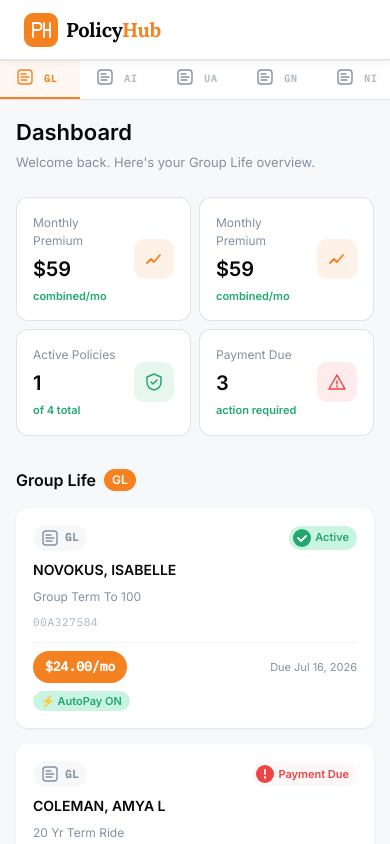
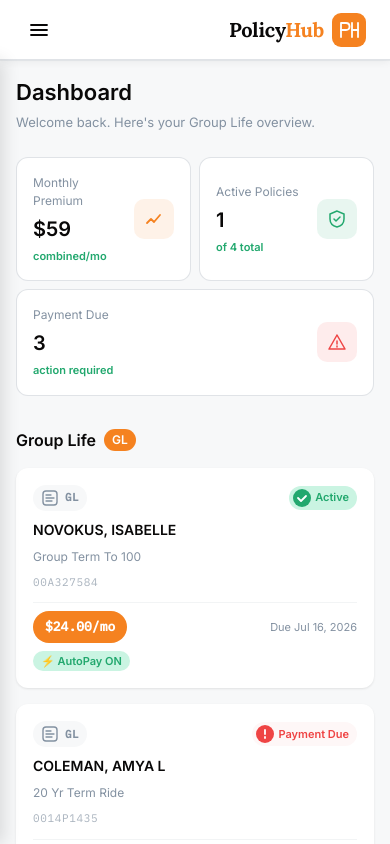
Before and after one commit to Y0geshmainkar/policyhub, a React (Vite) app: page / in a window 390 px wide. Built offline with nearby package versions, Linux system fonts and the light colour scheme.

Commit message:
header change and hamburger menu

```diff
--- a/src/App.module.scss
+++ b/src/App.module.scss
@@ -1,6 +1,6 @@
 @use './styles/tokens' as *;
 
-$breakpoint: 640px;
+$breakpoint: 768px;
 
 .layout {
   display: flex;
@@ -13,9 +13,38 @@ $breakpoint: 640px;
   display: flex;
   flex: 1;
   overflow: hidden;
-  background: $off-white;
+}
+
+// Desktop sidebar wrapper — always visible
+.sidebarWrap {
+  height: 100%;
 
   @media (max-width: $breakpoint) {
-    flex-direction: column;
+    position: fixed;
+    top: $header-height;
+    left: 0;
+    bottom: 0;
+    height: calc(100vh - #{$header-height});
+    z-index: 200;
+    transform: translateX(-100%);
+    transition: transform 0.25s ease;
+    box-shadow: 4px 0 16px rgba($dark, 0.12);
+
+    &.drawerOpen {
+      transform: translateX(0);
+    }
   }
 }
+
+// Backdrop when drawer is open
+.drawerBackdrop {
+  display: none;
+
+  @media (max-width: $breakpoint) {
+    display: block;
+    position: fixed;
+    inset: 0;
+    z-index: 199;
+    background: rgba($dark, 0.4);
+  }
+}
--- a/src/App.tsx
+++ b/src/App.tsx
@@ -1,3 +1,4 @@
+import { useState } from 'react';
 import { Routes, Route } from 'react-router-dom';
 import { Header } from './components/Header/Header';
 import { Sidebar } from './components/Sidebar/Sidebar';
@@ -8,16 +9,33 @@ import { LoadingOverlay } from './components/LoadingOverlay/LoadingOverlay';
 import styles from './App.module.scss';
 
 function App() {
+  const [drawerOpen, setDrawerOpen] = useState(false);
+
   return (
     <div className={styles.layout}>
-      <Header />
+      <Header onMenuClick={() => setDrawerOpen(o => !o)} />
+
+      {/* Mobile drawer overlay */}
+      {drawerOpen && (
+        <div
+          className={styles.drawerBackdrop}
+          onClick={() => setDrawerOpen(false)}
+          aria-hidden="true"
+        />
+      )}
+
       <div className={styles.content}>
-        <Sidebar />
+        {/* Desktop sidebar — always visible */}
+        <div className={`${styles.sidebarWrap} ${drawerOpen ? styles.drawerOpen : ''}`}>
+          <Sidebar onSelect={() => setDrawerOpen(false)} />
+        </div>
+
         <Routes>
           <Route path="/" element={<Dashboard />} />
           <Route path="/policy/:id" element={<PolicyDetail />} />
         </Routes>
       </div>
+
       <PaymentModal />
       <LoadingOverlay />
     </div>
--- a/src/components/Header/Header.module.scss
+++ b/src/components/Header/Header.module.scss
@@ -1,4 +1,32 @@
 @use '../../styles/tokens' as *;
+
+.menuBtn {
+  display: none;
+  background: none;
+  border: none;
+  color: $dark;
+  cursor: pointer;
+  padding: $space-xs;
+  border-radius: $radius-sm;
+  z-index: 201;
+  position: relative;
+  flex-shrink: 0;
+
+  &:hover { background: $off-white; }
+  &:focus-visible { outline: $focus-outline; outline-offset: $focus-outline-offset; }
+
+  @media (max-width: 768px) {
+    display: flex;
+    align-items: center;
+    justify-content: center;
+  }
+}
+
+// Logo always pushed to right
+.logoRight {
+  margin-left: auto;
+}
+
 
 .header {
   height: $header-height;
--- a/src/components/Header/Header.tsx
+++ b/src/components/Header/Header.tsx
@@ -2,18 +2,37 @@ import { Link } from 'react-router-dom';
 import { LogoIcon } from '../icons/Icons';
 import styles from './Header.module.scss';
 
-export function Header() {
+interface Props {
+  onMenuClick: () => void;
+}
+
+const HamburgerIcon = () => (
+  <svg width="22" height="22" viewBox="0 0 22 22" fill="none" aria-hidden="true">
+    <path d="M3 6h16M3 11h16M3 16h16" stroke="currentColor" strokeWidth="1.8" strokeLinecap="round"/>
+  </svg>
+);
+
+export function Header({ onMenuClick }: Props) {
   return (
     <header className={styles.header}>
-      <Link to="/" className={styles.logo} aria-label="PolicyHub home">
-        <LogoIcon />
+      {/* Hamburger left — mobile only */}
+      <button
+        className={styles.menuBtn}
+        onClick={onMenuClick}
+        aria-label="Open navigation menu"
+      >
+        <HamburgerIcon />
+      </button>
+
+      <span className={styles.tagline}>Insurance Self-Service</span>
+
+      {/* Logo right */}
+      <Link to="/" className={`${styles.logo} ${styles.logoRight}`} aria-label="PolicyHub home">
         <span className={styles.logoText}>
           Policy<span>Hub</span>
         </span>
+        <LogoIcon />
       </Link>
-      <span className={styles.divider} aria-hidden />
-      <span className={styles.tagline}>Insurance Self-Service</span>
-      <nav className={styles.nav} aria-label="Header navigation" />
     </header>
   );
 }
--- a/src/components/Sidebar/Sidebar.module.scss
+++ b/src/components/Sidebar/Sidebar.module.scss
@@ -1,30 +1,19 @@
 @use '../../styles/tokens' as *;
 @use 'sass:color';
 
-$breakpoint: 640px;
-
 .sidebar {
   width: $sidebar-width;
+  height: 100%;
+  max-height: 100%;
   background: $white;
   border-right: 1px solid $border-color;
-  padding-top: $space-md;
-  flex-shrink: 0;
+  padding-top: $space-sm;
   overflow-y: auto;
+  overflow-x: hidden;
   display: flex;
   flex-direction: column;
-
-  @media (max-width: $breakpoint) {
-    width: 100%;
-    padding-top: 0;
-    flex-direction: row;
-    overflow-y: visible;
-    overflow-x: auto;
-    border-right: none;
-    border-bottom: 1px solid $border-color;
-  }
 }
 
-// Section label like "INSURANCE" in TallyPrime
 .sectionLabel {
   font-size: 10px;
   font-weight: 700;
@@ -33,10 +22,6 @@ $breakpoint: 640px;
   color: $slate-mid;
   padding: $space-sm $space-md $space-xs;
   margin-top: $space-sm;
-
-  @media (max-width: $breakpoint) {
-    display: none;
-  }
 }
 
 .tabList {
@@ -46,12 +31,6 @@ $breakpoint: 640px;
   display: flex;
   flex-direction: column;
   gap: 1px;
-
-  @media (max-width: $breakpoint) {
-    flex-direction: row;
-    padding: 0;
-    gap: 0;
-  }
 }
 
 .tab {
@@ -59,7 +38,7 @@ $breakpoint: 640px;
   align-items: center;
   gap: 10px;
   cursor: pointer;
-  padding: 9px $space-md;
+  padding: 10px $space-md;
   font-family: $font-sans;
   font-size: 13px;
   font-weight: 500;
@@ -77,29 +56,17 @@ $breakpoint: 640px;
     color: $dark;
   }
 
-  // Active: light orange bg + orange text + left orange bar (TallyPrime pattern)
   &[aria-selected='true'] {
     background: rgba($orange, 0.08);
     color: $orange;
     font-weight: 600;
     box-shadow: inset 3px 0 0 $orange;
 
-    .code   { color: $orange; }
-    .icon   { color: $orange; }
-
-    @media (max-width: $breakpoint) {
-      box-shadow: none;
-      border-bottom: 2px solid $orange;
-      background: rgba($orange, 0.06);
-      border-radius: 0;
-    }
+    .code  { color: $orange; }
+    .icon  { color: $orange; }
   }
 
-  @media (max-width: $breakpoint) {
-    width: auto;
-    border-radius: 0;
-    padding: $space-sm $space-md;
-  }
+  &:focus-visible { outline: $focus-outline; outline-offset: $focus-outline-offset; }
 }
 
 .icon {
@@ -119,7 +86,5 @@ $breakpoint: 640px;
 }
 
 .label {
-  @media (max-width: $breakpoint) {
-    display: none;
-  }
+  // always visible — no mobile-only hide needed (drawer handles mobile now)
 }
--- a/src/components/Sidebar/Sidebar.tsx
+++ b/src/components/Sidebar/Sidebar.tsx
@@ -6,7 +6,11 @@ import { setActiveDivision } from '../../store/policiesSlice';
 import { DIVISION_ICONS } from '../icons/Icons';
 import styles from './Sidebar.module.scss';
 
-export function Sidebar() {
+interface Props {
+  onSelect?: () => void;
+}
+
+export function Sidebar({ onSelect }: Props) {
   const dispatch = useAppDispatch();
   const navigate = useNavigate();
   const activeDivision = useAppSelector(s => s.policies.activeDivision);
@@ -15,6 +19,7 @@ export function Sidebar() {
   const handleSelect = (div: Division) => {
     dispatch(setActiveDivision(div));
     navigate('/');
+    onSelect?.();
   };
 
   const handleKeyDown = (e: KeyboardEvent, index: number) => {
--- a/src/pages/Dashboard/Dashboard.tsx
+++ b/src/pages/Dashboard/Dashboard.tsx
@@ -26,10 +26,10 @@ export function Dashboard() {
   const activeDivision = useAppSelector(s => s.policies.activeDivision);
   const { data: policies = [], isLoading, isError } = usePolicies();
 
-  const filtered   = policies.filter(p => p.division === activeDivision);
-  const activeCount = filtered.filter(p => p.status === 'active').length;
-  const dueCount    = filtered.filter(p => p.status === 'due').length;
-  const totalPremium = filtered.reduce((s, p) => s + p.premium, 0);
+  const filtered      = policies.filter(p => p.division === activeDivision);
+  const activeCount   = filtered.filter(p => p.status === 'active').length;
+  const dueCount      = filtered.filter(p => p.status === 'due').length;
+  const totalPremium  = filtered.reduce((s, p) => s + p.premium, 0);
 
   return (
     <main
@@ -38,13 +38,12 @@ export function Dashboard() {
       aria-labelledby={`tab-${activeDivision}`}
       className={styles.panel}
     >
-      {/* Page header — plain, no dark bg */}
       <div className={styles.pageHeader}>
         <h1 className={styles.pageTitle}>Dashboard</h1>
         <p className={styles.pageSubtitle}>Welcome back. Here's your {DIVISION_NAMES[activeDivision]} overview.</p>
       </div>
 
-      {/* Stat cards */}
+      {/* Stat cards — only when data loaded and division has policies */}
       {!isLoading && !isError && filtered.length > 0 && (
         <div className={styles.statsRow}>
           <div className={styles.statCard}>
@@ -53,30 +52,18 @@ export function Dashboard() {
               <span className={styles.statValue}>${totalPremium.toFixed(0)}</span>
               <span className={styles.statSub}>combined/mo</span>
             </div>
-            <div className={`${styles.statIcon} ${styles.orange}`}>
-              <TrendIcon />
-            </div>
+            <div className={`${styles.statIcon} ${styles.orange}`}><TrendIcon /></div>
           </div>
-          <div className={styles.statCard}>
-            <div className={styles.statInfo}>
-              <span className={styles.statLabel}>Monthly Premium</span>
-              <span className={styles.statValue}>${totalPremium.toFixed(0)}</span>
-              <span className={styles.statSub}>combined/mo</span>
-            </div>
-            <div className={`${styles.statIcon} ${styles.orange}`}>
-              <TrendIcon />
-            </div>
-          </div>
+
           <div className={styles.statCard}>
             <div className={styles.statInfo}>
               <span className={styles.statLabel}>Active Policies</span>
               <span className={styles.statValue}>{activeCount}</span>
               <span className={styles.statSub}>of {filtered.length} total</span>
             </div>
-            <div className={`${styles.statIcon} ${styles.green}`}>
-              <ShieldStatIcon />
-            </div>
+            <div className={`${styles.statIcon} ${styles.green}`}><ShieldStatIcon /></div>
           </div>
+
           {dueCount > 0 && (
             <div className={styles.statCard}>
               <div className={styles.statInfo}>
@@ -84,15 +71,12 @@ export function Dashboard() {
                 <span className={styles.statValue}>{dueCount}</span>
                 <span className={styles.statSub}>action required</span>
               </div>
-              <div className={`${styles.statIcon} ${styles.red}`}>
-                <AlertStatIcon />
-              </div>
+              <div className={`${styles.statIcon} ${styles.red}`}><AlertStatIcon /></div>
             </div>
           )}
         </div>
       )}
 
-      {/* Division policies */}
       <div className={styles.sectionHeading}>
         {DIVISION_NAMES[activeDivision]}
         <span>{activeDivision}</span>
```
